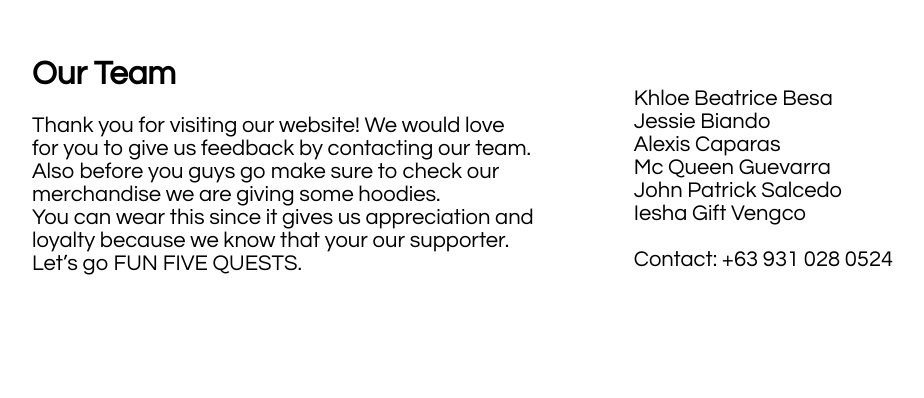
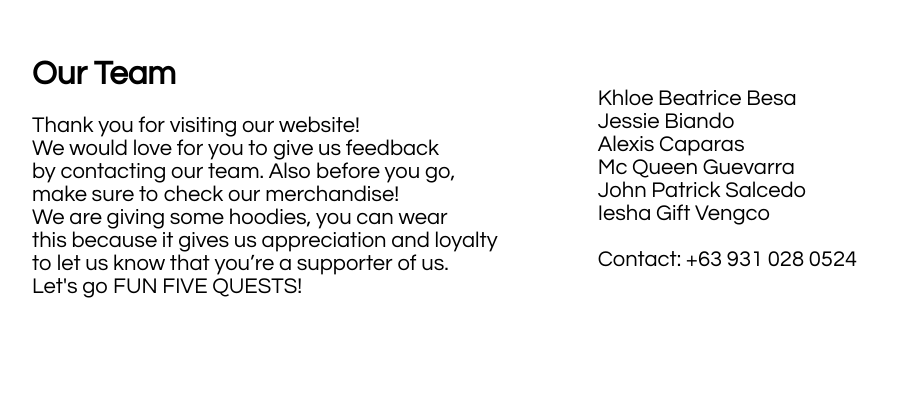
Before and after one commit to kh1oe/FunFiveQ, a plain HTML site: page index.html in a window 1280 px wide. Shown: the part 1701-2099 px from the top of the page, without its empty margins (148-1072 px from the left). Before the commit the page ends 2076 px from the top, so only its background shows below. Drawn offline with nearby package versions, Linux system fonts and the light colour scheme.

Commit message:
Update index.html

```diff
--- a/index.html
+++ b/index.html
@@ -55,7 +55,7 @@
         <div class="PageThreeText">
             <h1> Our Team</h1>
             <br>
-            <p>Thank you for visiting our website! We would love <br>for you to give us feedback by contacting our team.<br> Also before you guys go make sure to check our <br> merchandise we are giving some hoodies.<br> You can wear this since it gives us appreciation and <br>loyalty because we know that your our supporter. <br>Let’s go FUN FIVE QUESTS. </p>
+            <p>Thank you for visiting our website!<br> We would love for you to give us feedback <br> by contacting our team. Also before you go,<br> make sure to check our merchandise!<br> We are giving some hoodies, you can wear <br>this because it gives us appreciation and loyalty <br> to let us know that you’re a supporter of us. <br> Let's go FUN FIVE QUESTS!</p>
         </div>
         <div class="PageThreeText2">
             <p>Khloe Beatrice Besa</p>
```
